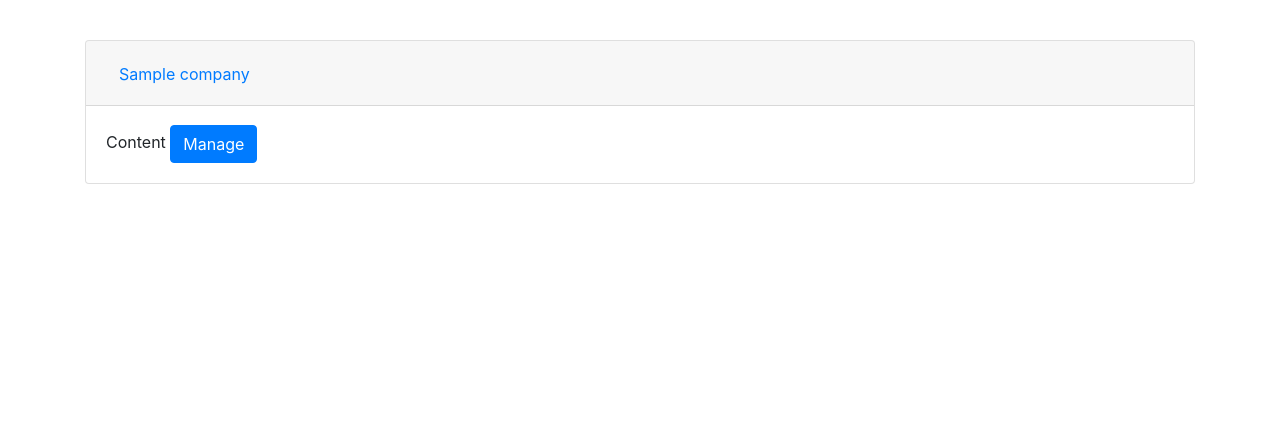
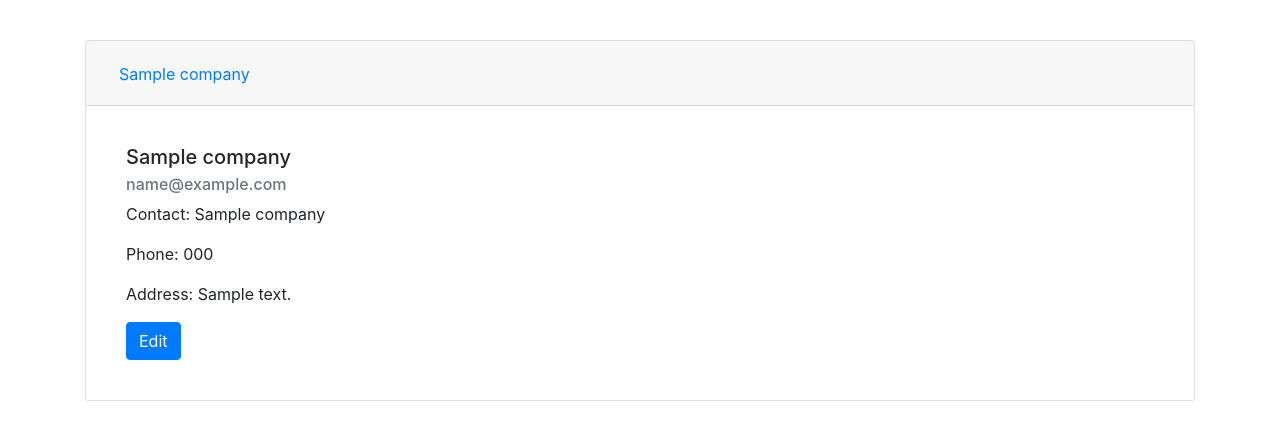
Before and after one commit to lik3l/jobs-list, a Django app: page /companies/ in a window 1280 px wide, after a click that opens the changed part. Shown: the part 56-496 px from the top of the page. Run offline with Django 3.2, Linux system fonts and the light colour scheme; a user stored in the database is signed in; tables that the repository leaves empty hold one stand-in row (values such as "Sample post"); some libraries are stand-ins or nearby versions.

Commit message:
Added edit

```diff
--- a/job_list/urls.py
+++ b/job_list/urls.py
@@ -23,5 +23,6 @@ urlpatterns = [
     path('login/', core_views.login_view, name='login'),
     path('logout/', core_views.logout_view, name='logout'),
     path('add-job/', core_views.create_job, name='add_job'),
-    path('companies/', job_views.company_list, name='company_list')
+    path('companies/', job_views.company_list, name='company_list'),
+    path('companies/<int:pk>', job_views.company_detail, name='company_detail'),
 ]
--- a/jobs/models.py
+++ b/jobs/models.py
@@ -4,6 +4,10 @@ from django.utils import timezone
 
 class Company(models.Model):
     name = models.CharField(max_length=100)
+    phone = models.CharField(max_length=20, default='', blank=True)
+    contact_name = models.CharField(max_length=100, default='', blank=True)
+    address = models.CharField(max_length=255, default='', blank=True)
+    email = models.EmailField(max_length=255, default='', blank=True)
 
     def __str__(self):
         return self.name
--- a/jobs/views.py
+++ b/jobs/views.py
@@ -1,6 +1,8 @@
 from django.contrib.auth.decorators import login_required
-from django.shortcuts import render
+from django.shortcuts import render, redirect
+from django.urls import reverse
 
+from .forms import CompanyForm
 from .models import Company, Material
 
 
@@ -17,3 +19,30 @@ def company_list(request):
         'jobs/company_list.html',
         context
     )
+
+
+@login_required
+def company_detail(request, pk=None):
+    context = dict()
+
+    try:
+        company = Company.objects.get(pk=pk)
+        if request.method == 'POST':
+            company_form = CompanyForm(request.POST, instance=company)
+            if company_form.is_valid():
+                company_form.save()
+        else:
+            company_form = CompanyForm(instance=company)
+
+    except Company.DoesNotExist:
+        return redirect(reverse('company_list'))
+
+    context['company'] = company
+    context['user'] = request.user
+    context['company_form'] = company_form
+
+    return render(
+        request,
+        'jobs/company_detail.html',
+        context
+    )
--- a/templates/core/index.html
+++ b/templates/core/index.html
@@ -21,7 +21,7 @@
                     {% for job in jobs_list %}
                         <tr>
                             <td>{{ job.pk }}</td>
-                            <td>{{ job.status }}</td>
+                            <td>{{ job.get_status_display }}</td>
                             <td>{{ job.created|date:"d-m-y" }}</td>
                             <td>{{ job.ends|date:"d-m-y" }}</td>
                             <td>{{ job.name }}</td>
--- a/templates/jobs/company_list.html
+++ b/templates/jobs/company_list.html
@@ -18,8 +18,20 @@
                     <div id="collapse-{{ company.pk }}" class="collapse" aria-labelledby="heading-{{ company.pk }}"
                          data-parent="#companyAccordion">
                         <div class="card-body">
-                            Content
-                            <a href="/" class="btn btn-primary">Manage</a>
+                            <div class="card-body">
+                                <h5 class="card-title">{{ company.name }}</h5>
+                                <h6 class="card-subtitle mb-2 text-muted">{{ company.email }}</h6>
+                                {% if company.contact_name %}
+                                    <p class="card-text">Contact: {{ company.contact_name }}</p>
+                                {% endif %}
+                                {% if company.phone %}
+                                    <p class="card-text">Phone: {{ company.phone }}</p>
+                                {% endif %}
+                                {% if company.address %}
+                                    <p class="card-text">Address: {{ company.address }}</p>
+                                {% endif %}
+                                <a class="btn btn-primary" href="{% url 'company_detail' company.pk %}">Edit</a>
+                            </div>
                         </div>
                     </div>
                 </div>
```
Also changed, not shown: jobs/forms.py (+8 -2 lines), templates/jobs/company_detail.html (added, +17 -0 lines), jobs/migrations/0003_auto_20190120_0951.py (added).
